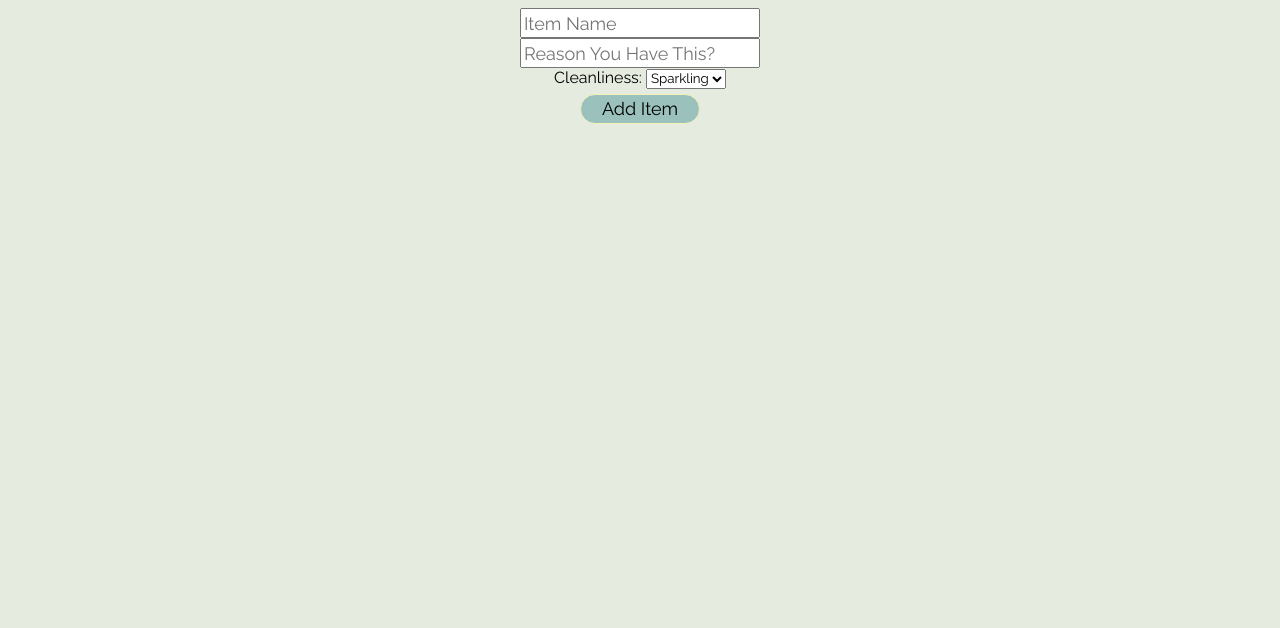
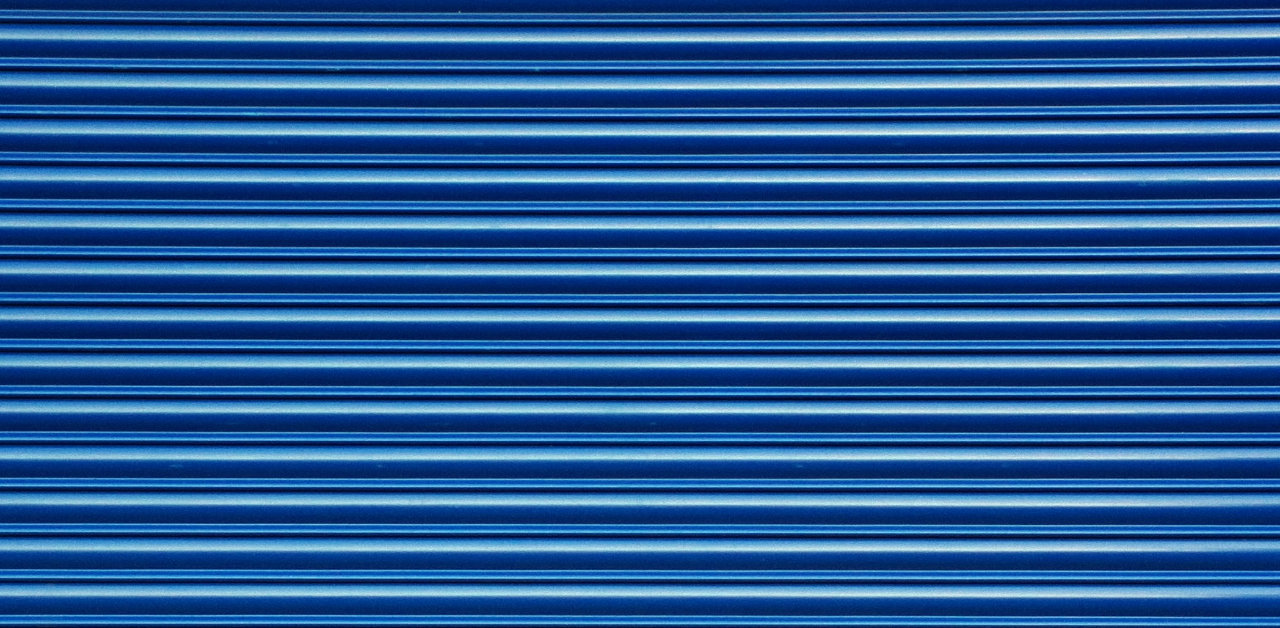
Before and after one commit to the-oem/garagebin, a website: page public/index.html in a window 1280 px wide. Shown: the part 172-800 px from the top of the page. Drawn offline with nearby package versions, Linux system fonts and the light colour scheme; no server answers.

Commit message:
Turn the garage door back on.

```diff
--- a/public/index.html
+++ b/public/index.html
@@ -9,9 +9,9 @@
 </head>
 
 <body>
-  <!-- <div class="garage-door">
+  <div class="garage-door">
 <button class="garage-btn"></button>
-</div> -->
+</div>
   <main class="main">
     <nav class="nav">
       <div class="title">
```
